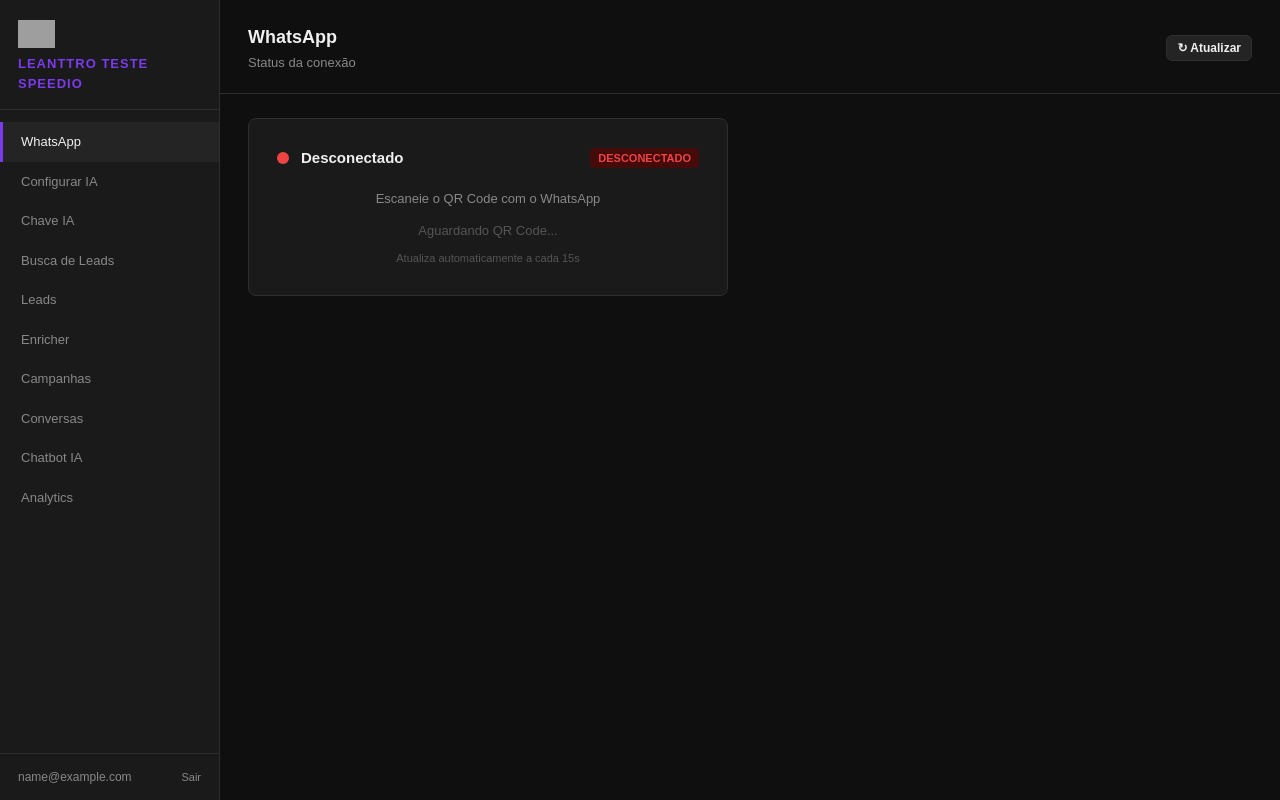
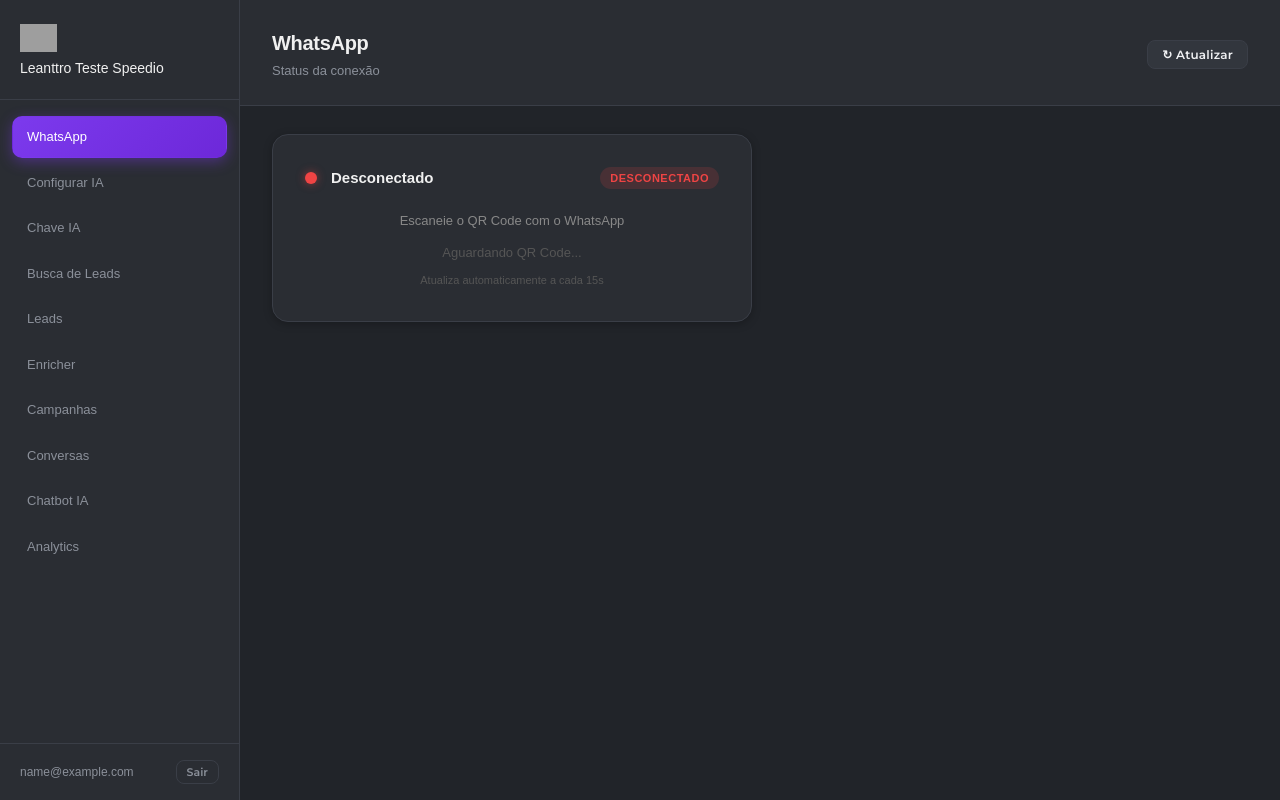
Before and after one commit to leanttro/speedio, a React (Vite) app in the folder frontend/: page /dashboard/whatsapp in a window 1280 px wide. Built offline with nearby package versions, Linux system fonts and the light colour scheme; no server answers; sample sign-in values are in the browser's storage; grey boxes are pictures that could not be loaded.

Commit message:
Update dashboard.css

```diff
--- a/frontend/src/pages/dashboard.css
+++ b/frontend/src/pages/dashboard.css
@@ -1,98 +1,338 @@
+/* ── GOOGLE FONTS ── */
+@import url('https://fonts.googleapis.com/css2?family=Montserrat:wght@400;500;600;700&display=swap');
+
 /* ── RESET + ROOT ── */
 *, *::before, *::after { margin: 0; padding: 0; box-sizing: border-box; }
+
 :root {
-  --bg: #0f0f0f; --bg2: #1a1a1a; --bg3: #242424; --border: #2e2e2e;
-  --text: #f0f0f0; --text2: #888; --accent: #7c3aed; --accent2: #6d28d9;
-  --green: #22c55e; --red: #ef4444; --yellow: #f59e0b; --blue: #3b82f6;
+  /* Dark theme */
+  --bg:      #212429;
+  --bg2:     #2a2d33;
+  --bg3:     #32363d;
+  --border:  #3a3e47;
+  --text:    #f0f1f3;
+  --text2:   #8b909a;
+  --accent:  #7c3aed;
+  --accent2: #6d28d9;
+  --accent-light: #ede9fe;
+  --green:   #22c55e;
+  --red:     #ef4444;
+  --yellow:  #f59e0b;
+  --blue:    #3b82f6;
+  --shadow:  0 4px 24px rgba(0,0,0,0.35);
+  --shadow-sm: 0 2px 8px rgba(0,0,0,0.25);
 }
-body { font-family: Arial, sans-serif; background: var(--bg); color: var(--text); font-size: 14px; line-height: 1.5; }
+
+[data-theme="light"] {
+  --bg:      #f4f5f7;
+  --bg2:     #ffffff;
+  --bg3:     #f0f1f3;
+  --border:  #e2e4e9;
+  --text:    #1a1d23;
+  --text2:   #6b7280;
+  --accent:  #7c3aed;
+  --accent2: #6d28d9;
+  --accent-light: #ede9fe;
+  --green:   #16a34a;
+  --red:     #dc2626;
+  --yellow:  #d97706;
+  --blue:    #2563eb;
+  --shadow:  0 4px 24px rgba(0,0,0,0.08);
+  --shadow-sm: 0 2px 8px rgba(0,0,0,0.06);
+}
+
+body {
+  font-family: 'Montserrat', sans-serif;
+  background: var(--bg);
+  color: var(--text);
+  font-size: 14px;
+  line-height: 1.5;
+}
 
 /* ── LAYOUT ── */
 .app-layout { display: flex; height: 100vh; overflow: hidden; }
 
 /* ── SIDEBAR ── */
-.sidebar { width: 220px; background: var(--bg2); border-right: 1px solid var(--border); display: flex; flex-direction: column; flex-shrink: 0; }
-.sidebar-logo { padding: 20px 18px 16px; font-size: 13px; font-weight: bold; color: var(--accent); text-transform: uppercase; letter-spacing: 1px; border-bottom: 1px solid var(--border); }
-.sidebar-nav { flex: 1; padding: 12px 0; overflow-y: auto; }
-.nav-item { display: flex; align-items: center; gap: 10px; padding: 10px 18px; color: var(--text2); cursor: pointer; border-left: 3px solid transparent; transition: all 0.15s; font-size: 13px; text-decoration: none; }
-.nav-item:hover { color: var(--text); background: var(--bg3); }
-.nav-item.active { color: var(--text); background: var(--bg3); border-left-color: var(--accent); }
+.sidebar {
+  width: 240px;
+  background: var(--bg2);
+  border-right: 1px solid var(--border);
+  display: flex;
+  flex-direction: column;
+  flex-shrink: 0;
+  box-shadow: var(--shadow-sm);
+}
+
+.sidebar-logo {
+  padding: 24px 20px 20px;
+  border-bottom: 1px solid var(--border);
+}
+
+.sidebar-logo img {
+  height: 28px;
+  margin-bottom: 10px;
+  display: block;
+}
+
+.sidebar-logo-name {
+  font-size: 11px;
+  font-weight: 700;
+  color: var(--text2);
+  text-transform: uppercase;
+  letter-spacing: 1.5px;
+  line-height: 1.3;
+}
+
+.sidebar-logo-highlight {
+  display: block;
+  font-size: 13px;
+  font-weight: 700;
+  background: linear-gradient(135deg, #7c3aed, #a855f7);
+  -webkit-background-clip: text;
+  -webkit-text-fill-color: transparent;
+  background-clip: text;
+  letter-spacing: 0.5px;
+  margin-top: 2px;
+}
+
+.sidebar-nav { flex: 1; padding: 16px 12px; overflow-y: auto; display: flex; flex-direction: column; gap: 4px; }
+
+.nav-item {
+  display: flex;
+  align-items: center;
+  gap: 10px;
+  padding: 10px 14px;
+  color: var(--text2);
+  cursor: pointer;
+  border-radius: 10px;
+  transition: all 0.18s ease;
+  font-size: 13px;
+  font-weight: 500;
+  text-decoration: none;
+  border: 1px solid transparent;
+}
+
+.nav-item:hover {
+  color: var(--text);
+  background: var(--bg3);
+  border-color: var(--border);
+}
+
+.nav-item.active {
+  color: #fff;
+  background: linear-gradient(135deg, #7c3aed, #6d28d9);
+  border-color: transparent;
+  box-shadow: 0 4px 14px rgba(124, 58, 237, 0.4);
+}
+
 .nav-item .icon { width: 20px; text-align: center; }
-.sidebar-user { padding: 14px 18px; border-top: 1px solid var(--border); display: flex; align-items: center; justify-content: space-between; }
-.sidebar-user span { font-size: 12px; color: var(--text2); }
-.sidebar-user button { font-size: 11px; color: var(--text2); background: none; border: none; cursor: pointer; }
-.sidebar-user button:hover { color: var(--red); }
+
+.sidebar-user {
+  padding: 16px 20px;
+  border-top: 1px solid var(--border);
+  display: flex;
+  align-items: center;
+  justify-content: space-between;
+}
+
+.sidebar-user span { font-size: 12px; font-weight: 500; color: var(--text2); }
+
+.sidebar-user button {
+  font-size: 11px;
+  font-weight: 600;
+  color: var(--text2);
+  background: none;
+  border: 1px solid var(--border);
+  border-radius: 8px;
+  padding: 4px 10px;
+  cursor: pointer;
+  transition: all 0.15s;
+  font-family: 'Montserrat', sans-serif;
+}
+
+.sidebar-user button:hover { color: var(--red); border-color: var(--red); background: rgba(239,68,68,0.08); }
+
+/* ── THEME TOGGLE ── */
+.theme-toggle {
+  display: flex;
+  align-items: center;
+  justify-content: center;
+  width: 32px;
+  height: 32px;
+  border-radius: 10px;
+  border: 1px solid var(--border);
+  background: var(--bg3);
+  cursor: pointer;
+  font-size: 16px;
+  transition: all 0.15s;
+  flex-shrink: 0;
+}
+.theme-toggle:hover { border-color: var(--accent); background: var(--accent-light); }
 
 /* ── MAIN ── */
-.main-content { flex: 1; overflow-y: auto; display: flex; flex-direction: column; }
-.page-header { padding: 24px 28px 20px; border-bottom: 1px solid var(--border); display: flex; align-items: center; justify-content: space-between; flex-shrink: 0; }
-.page-header h2 { font-size: 18px; }
-.page-header p { font-size: 13px; color: var(--text2); margin-top: 2px; }
-.page-body { padding: 24px 28px; flex: 1; overflow-y: auto; }
+.main-content { flex: 1; overflow-y: auto; display: flex; flex-direction: column; background: var(--bg); }
+
+.page-header {
+  padding: 28px 32px 24px;
+  border-bottom: 1px solid var(--border);
+  display: flex;
+  align-items: center;
+  justify-content: space-between;
+  flex-shrink: 0;
+  background: var(--bg2);
+}
+
+.page-header h2 { font-size: 20px; font-weight: 700; letter-spacing: -0.3px; }
+.page-header p { font-size: 13px; color: var(--text2); margin-top: 3px; font-weight: 400; }
+.page-body { padding: 28px 32px; flex: 1; overflow-y: auto; }
 
 /* ── FORMS ── */
-.form-group { margin-bottom: 16px; }
-.form-group label { display: block; font-size: 12px; color: var(--text2); margin-bottom: 6px; text-transform: uppercase; letter-spacing: 0.5px; }
-input, select, textarea { width: 100%; background: var(--bg3); border: 1px solid var(--border); border-radius: 6px; color: var(--text); font-family: Arial, sans-serif; font-size: 14px; padding: 10px 12px; outline: none; transition: border-color 0.2s; box-sizing: border-box; }
-input:focus, select:focus, textarea:focus { border-color: var(--accent); }
+.form-group { margin-bottom: 18px; }
+
+.form-group label {
+  display: block;
+  font-size: 11px;
+  font-weight: 700;
+  color: var(--text2);
+  margin-bottom: 7px;
+  text-transform: uppercase;
+  letter-spacing: 0.8px;
+  font-family: 'Montserrat', sans-serif;
+}
+
+input, select, textarea {
+  width: 100%;
+  background: var(--bg3);
+  border: 1.5px solid var(--border);
+  border-radius: 10px;
+  color: var(--text);
+  font-family: 'Montserrat', sans-serif;
+  font-size: 14px;
+  padding: 11px 14px;
+  outline: none;
+  transition: border-color 0.2s, box-shadow 0.2s;
+  box-sizing: border-box;
+}
+
+input:focus, select:focus, textarea:focus {
+  border-color: var(--accent);
+  box-shadow: 0 0 0 3px rgba(124,58,237,0.15);
+}
+
 textarea { resize: vertical; min-height: 80px; }
 input[type="range"] { padding: 0; height: 4px; accent-color: var(--accent); cursor: pointer; }
 input[type="checkbox"] { width: auto; accent-color: var(--accent); cursor: pointer; }
 
 /* ── BUTTONS ── */
-.btn { display: inline-flex; align-items: center; gap: 6px; padding: 9px 16px; border-radius: 6px; border: none; font-family: Arial, sans-serif; font-size: 13px; cursor: pointer; transition: opacity 0.2s; font-weight: bold; }
-.btn:hover { opacity: 0.85; }
-.btn:disabled { opacity: 0.6; cursor: not-allowed; }
-.btn-primary { background: var(--accent); color: #fff; }
-.btn-secondary { background: var(--bg3); color: var(--text); border: 1px solid var(--border); }
-.btn-danger { background: var(--red); color: #fff; }
-.btn-success { background: var(--green); color: #000; }
-.btn-sm { padding: 5px 10px; font-size: 12px; }
+.btn {
+  display: inline-flex;
+  align-items: center;
+  gap: 8px;
+  padding: 10px 20px;
+  border-radius: 12px;
+  border: none;
+  font-family: 'Montserrat', sans-serif;
+  font-size: 13px;
+  font-weight: 600;
+  cursor: pointer;
+  transition: all 0.18s ease;
+  letter-spacing: 0.2px;
+}
+
+.btn:hover { transform: translateY(-1px); box-shadow: var(--shadow-sm); }
+.btn:active { transform: translateY(0); }
+.btn:disabled { opacity: 0.5; cursor: not-allowed; transform: none; box-shadow: none; }
+
+.btn-primary {
+  background: linear-gradient(135deg, #7c3aed, #6d28d9);
+  color: #fff;
+  box-shadow: 0 4px 14px rgba(124,58,237,0.35);
+}
+.btn-primary:hover { box-shadow: 0 6px 20px rgba(124,58,237,0.5); }
+
+.btn-secondary {
+  background: var(--bg3);
+  color: var(--text);
+  border: 1.5px solid var(--border);
+}
+.btn-secondary:hover { border-color: var(--accent); color: var(--accent); }
+
+.btn-danger {
+  background: linear-gradient(135deg, #ef4444, #dc2626);
+  color: #fff;
+  box-shadow: 0 4px 14px rgba(239,68,68,0.3);
+}
+
+.btn-success {
+  background: linear-gradient(135deg, #22c55e, #16a34a);
+  color: #fff;
+  box-shadow: 0 4px 14px rgba(34,197,94,0.3);
+}
+
+.btn-sm { padding: 6px 14px; font-size: 12px; border-radius: 8px; }
 .btn-full { width: 100%; justify-content: center; }
 
 /* ── CARDS ── */
 .cards-row { display: grid; grid-template-columns: repeat(auto-fit, minmax(160px, 1fr)); gap: 16px; margin-bottom: 24px; }
-.card { background: var(--bg2); border: 1px solid var(--border); border-radius: 8px; padding: 18px; }
-.card-label { font-size: 11px; color: var(--text2); text-transform: uppercase; letter-spacing: 0.5px; }
-.card-value { font-size: 28px; font-weight: bold; margin-top: 6px; }
+
+.card {
+  background: var(--bg2);
+  border: 1px solid var(--border);
+  border-radius: 14px;
+  padding: 20px;
+  transition: box-shadow 0.18s;
+}
+
+.card:hover { box-shadow: var(--shadow-sm); }
+
+.card-label { font-size: 11px; font-weight: 700; color: var(--text2); text-transform: uppercase; letter-spacing: 0.8px; }
+.card-value { font-size: 28px; font-weight: 700; margin-top: 8px; }
 .card-value.green { color: var(--green); }
 .card-value.yellow { color: var(--yellow); }
 .card-value.blue { color: var(--blue); }
 
 /* ── TABLES ── */
-.table-wrap { background: var(--bg2); border: 1px solid var(--border); border-radius: 8px; overflow: hidden; }
+.table-wrap { background: var(--bg2); border: 1px solid var(--border); border-radius: 14px; overflow: hidden; }
 table { width: 100%; border-collapse: collapse; }
 thead { background: var(--bg3); }
-th { padding: 10px 14px; text-align: left; font-size: 11px; color: var(--text2); text-transform: uppercase; letter-spacing: 0.5px; font-weight: bold; }
-td { padding: 10px 14px; border-top: 1px solid var(--border); font-size: 13px; vertical-align: middle; }
+th { padding: 12px 16px; text-align: left; font-size: 11px; font-weight: 700; color: var(--text2); text-transform: uppercase; letter-spacing: 0.8px; }
+td { padding: 12px 16px; border-top: 1px solid var(--border); font-size: 13px; font-weight: 500; vertical-align: middle; }
 tr:hover td { background: var(--bg3); }
 
 /* ── BADGES ── */
-.badge { display: inline-block; padding: 2px 8px; border-radius: 4px; font-size: 11px; font-weight: bold; text-transform: uppercase; }
-.badge-pendente    { background: #2e2e2e; color: #888; }
-.badge-em_contato  { background: #1e3a5f; color: #3b82f6; }
-.badge-qualificado { background: #14532d; color: #22c55e; }
-.badge-convertido  { background: #134e4a; color: #2dd4bf; }
-.badge-perdido     { background: #450a0a; color: #ef4444; }
-.badge-ativa       { background: #14532d; color: #22c55e; }
-.badge-pausada     { background: #451a03; color: #f59e0b; }
-.badge-rascunho    { background: #2e2e2e; color: #888; }
-.badge-concluida   { background: #1e1b4b; color: #818cf8; }
-.badge-ia          { background: #2e1065; color: #a855f7; }
-.badge-manual      { background: #1e3a5f; color: #3b82f6; }
-.badge-conectado   { background: #14532d; color: #22c55e; }
-.badge-desconectado{ background: #450a0a; color: #ef4444; }
+.badge {
+  display: inline-block;
+  padding: 3px 10px;
+  border-radius: 20px;
+  font-size: 11px;
+  font-weight: 700;
+  text-transform: uppercase;
+  letter-spacing: 0.5px;
+}
+.badge-pendente    { background: rgba(139,144,154,0.15); color: var(--text2); }
+.badge-em_contato  { background: rgba(59,130,246,0.15); color: var(--blue); }
+.badge-qualificado { background: rgba(34,197,94,0.15); color: var(--green); }
+.badge-convertido  { background: rgba(45,212,191,0.15); color: #2dd4bf; }
+.badge-perdido     { background: rgba(239,68,68,0.15); color: var(--red); }
+.badge-ativa       { background: rgba(34,197,94,0.15); color: var(--green); }
+.badge-pausada     { background: rgba(245,158,11,0.15); color: var(--yellow); }
+.badge-rascunho    { background: rgba(139,144,154,0.15); color: var(--text2); }
+.badge-concluida   { background: rgba(129,140,248,0.15); color: #818cf8; }
+.badge-ia          { background: rgba(168,85,247,0.15); color: #a855f7; }
+.badge-manual      { background: rgba(59,130,246,0.15); color: var(--blue); }
+.badge-conectado   { background: rgba(34,197,94,0.15); color: var(--green); }
+.badge-desconectado{ background: rgba(239,68,68,0.15); color: var(--red); }
 
 /* ── PROGRESS ── */
-.progress-bar { height: 6px; background: var(--border); border-radius: 3px; overflow: hidden; display: inline-block; width: 100px; }
-.progress-fill { height: 100%; background: var(--accent); border-radius: 3px; }
+.progress-bar { height: 6px; background: var(--border); border-radius: 99px; overflow: hidden; display: inline-block; width: 100px; }
+.progress-fill { height: 100%; background: linear-gradient(90deg, #7c3aed, #a855f7); border-radius: 99px; }
 
 /* ── MODAL ── */
-.modal-overlay { display: none; position: fixed; inset: 0; background: rgba(0,0,0,0.7); z-index: 100; align-items: center; justify-content: center; }
+.modal-overlay { display: none; position: fixed; inset: 0; background: rgba(0,0,0,0.6); backdrop-filter: blur(4px); z-index: 100; align-items: center; justify-content: center; }
 .modal-overlay.open { display: flex; }
-.modal { background: var(--bg2); border: 1px solid var(--border); border-radius: 8px; padding: 28px; width: 90%; max-width: 520px; max-height: 85vh; overflow-y: auto; }
-.modal h3 { font-size: 16px; margin-bottom: 20px; }
-.modal-footer { display: flex; gap: 10px; justify-content: flex-end; margin-top: 20px; padding-top: 16px; border-top: 1px solid var(--border); }
+.modal { background: var(--bg2); border: 1px solid var(--border); border-radius: 16px; padding: 32px; width: 90%; max-width: 520px; max-height: 85vh; overflow-y: auto; box-shadow: var(--shadow); }
+.modal h3 { font-size: 17px; font-weight: 700; margin-bottom: 22px; }
+.modal-footer { display: flex; gap: 10px; justify-content: flex-end; margin-top: 22px; padding-top: 18px; border-top: 1px solid var(--border); }
 
 /* ── CONFIG GRID ── */
 .config-grid { display: grid; grid-template-columns: 1fr 1fr; gap: 16px; }
@@ -102,47 +342,70 @@
 
 /* ── MISC ── */
 .toggle-row { display: flex; align-items: center; gap: 12px; padding: 14px 0; }
-.contact-check-list { max-height: 200px; overflow-y: auto; border: 1px solid var(--border); border-radius: 6px; padding: 8px; background: var(--bg3); }
-.contact-check-item { display: flex; align-items: center; gap: 8px; padding: 5px 4px; font-size: 13px; cursor: pointer; }
-.contact-check-item:hover { background: var(--bg2); border-radius: 4px; }
+.contact-check-list { max-height: 200px; overflow-y: auto; border: 1.5px solid var(--border); border-radius: 10px; padding: 8px; background: var(--bg3); }
+.contact-check-item { display: flex; align-items: center; gap: 8px; padding: 5px 4px; font-size: 13px; cursor: pointer; font-weight: 500; }
+.contact-check-item:hover { background: var(--bg2); border-radius: 6px; }
 .filter-row { display: flex; gap: 10px; align-items: center; margin-bottom: 16px; }
 .filter-row select { width: auto; }
-.section-title { font-size: 12px; text-transform: uppercase; letter-spacing: 0.5px; color: var(--text2); margin-bottom: 12px; margin-top: 24px; }
+.section-title { font-size: 11px; font-weight: 700; text-transform: uppercase; letter-spacing: 0.8px; color: var(--text2); margin-bottom: 12px; margin-top: 24px; }
 .section-title:first-child { margin-top: 0; }
 hr { border: none; border-top: 1px solid var(--border); margin: 20px 0; }
-.empty-state { text-align: center; padding: 40px; color: var(--text2); font-size: 13px; }
+.empty-state { text-align: center; padding: 48px; color: var(--text2); font-size: 13px; font-weight: 500; }
 a { color: var(--accent); text-decoration: none; }
 
 /* ── WPP ── */
-.wpp-box { background: var(--bg2); border: 1px solid var(--border); border-radius: 8px; padding: 28px; max-width: 480px; }
-.wpp-row { display: flex; align-items: center; gap: 12px; margin-bottom: 20px; }
-.wpp-dot { width: 12px; height: 12px; border-radius: 50%; background: var(--red); flex-shrink: 0; }
-.wpp-dot.on { background: var(--green); }
+.wpp-box {
+  background: var(--bg2);
+  border: 1px solid var(--border);
+  border-radius: 16px;
+  padding: 32px;
+  max-width: 480px;
+  box-shadow: var(--shadow-sm);
+}
+.wpp-row { display: flex; align-items: center; gap: 14px; margin-bottom: 22px; }
+.wpp-dot { width: 12px; height: 12px; border-radius: 50%; background: var(--red); flex-shrink: 0; box-shadow: 0 0 8px rgba(239,68,68,0.5); }
+.wpp-dot.on { background: var(--green); box-shadow: 0 0 8px rgba(34,197,94,0.5); }
 .qr-wrap { margin-top: 20px; text-align: center; }
-.qr-wrap img { max-width: 220px; border: 4px solid #fff; border-radius: 8px; }
+.qr-wrap img { max-width: 220px; border: 4px solid #fff; border-radius: 12px; }
 
 /* ── CONVERSATIONS ── */
 .conv-layout { display: flex; flex: 1; overflow: hidden; height: calc(100vh - 73px); }
 .conv-list { width: 280px; border-right: 1px solid var(--border); overflow-y: auto; flex-shrink: 0; }
-.conv-item { padding: 12px 16px; border-bottom: 1px solid var(--border); cursor: pointer; transition: background 0.15s; }
+.conv-item { padding: 14px 18px; border-bottom: 1px solid var(--border); cursor: pointer; transition: background 0.15s; }
 .conv-item:hover, .conv-item.active { background: var(--bg3); }
-.conv-item-name { font-size: 13px; font-weight: bold; margin-bottom: 2px; }
-.conv-item-preview { font-size: 12px; color: var(--text2); white-space: nowrap; overflow: hidden; text-overflow: ellipsis; }
+.conv-item-name { font-size: 13px; font-weight: 700; margin-bottom: 2px; }
+.conv-item-preview { font-size: 12px; color: var(--text2); white-space: nowrap; overflow: hidden; text-overflow: ellipsis; font-weight: 400; }
 .conv-item-meta { display: flex; justify-content: space-between; align-items: center; margin-bottom: 4px; }
 .conv-main { flex: 1; display: flex; flex-direction: column; overflow: hidden; }
-.conv-header { padding: 12px 16px; border-bottom: 1px solid var(--border); display: flex; align-items: center; justify-content: space-between; flex-shrink: 0; }
-.messages-area { flex: 1; overflow-y: auto; padding: 16px; display: flex; flex-direction: column; gap: 8px; }
-.msg-bubble { max-width: 65%; padding: 8px 12px; border-radius: 8px; font-size: 13px; line-height: 1.4; word-break: break-word; }
+.conv-header { padding: 14px 18px; border-bottom: 1px solid var(--border); display: flex; align-items: center; justify-content: space-between; flex-shrink: 0; }
+.messages-area { flex: 1; overflow-y: auto; padding: 18px; display: flex; flex-direction: column; gap: 10px; }
+.msg-bubble { max-width: 65%; padding: 10px 14px; border-radius: 14px; font-size: 13px; font-weight: 500; line-height: 1.4; word-break: break-word; }
 .msg-bubble.user { background: var(--bg3); border: 1px solid var(--border); align-self: flex-start; }
-.msg-bubble.assistant { background: var(--accent2); color: #fff; align-self: flex-end; }
-.msg-bubble img, .msg-bubble video { max-width: 200px; border-radius: 6px; display: block; margin-bottom: 4px; }
-.msg-time { font-size: 10px; color: var(--text2); margin-top: 3px; }
-.conv-input-area { padding: 12px 16px; border-top: 1px solid var(--border); display: flex; gap: 8px; flex-shrink: 0; }
+.msg-bubble.assistant { background: linear-gradient(135deg, #7c3aed, #6d28d9); color: #fff; align-self: flex-end; }
+.msg-bubble img, .msg-bubble video { max-width: 200px; border-radius: 8px; display: block; margin-bottom: 4px; }
+.msg-time { font-size: 10px; color: var(--text2); margin-top: 4px; font-weight: 400; }
+.conv-input-area { padding: 14px 18px; border-top: 1px solid var(--border); display: flex; gap: 10px; flex-shrink: 0; }
 .conv-input-area input { flex: 1; }
-.conv-empty { flex: 1; display: flex; align-items: center; justify-content: center; color: var(--text2); font-size: 13px; }
+.conv-empty { flex: 1; display: flex; align-items: center; justify-content: center; color: var(--text2); font-size: 13px; font-weight: 500; }
 
 /* ── TOAST ── */
-.toast { position: fixed; bottom: 24px; right: 24px; background: var(--bg2); border: 1px solid var(--border); border-radius: 6px; padding: 12px 18px; font-size: 13px; z-index: 999; opacity: 0; transform: translateY(10px); transition: all 0.25s; pointer-events: none; }
+.toast {
+  position: fixed;
+  bottom: 24px;
+  right: 24px;
+  background: var(--bg2);
+  border: 1px solid var(--border);
+  border-radius: 12px;
+  padding: 14px 20px;
+  font-size: 13px;
+  font-weight: 600;
+  z-index: 999;
+  opacity: 0;
+  transform: translateY(10px);
+  transition: all 0.25s;
+  pointer-events: none;
+  box-shadow: var(--shadow);
+}
 .toast.show { opacity: 1; transform: translateY(0); }
 .toast.ok { border-left: 3px solid var(--green); }
 .toast.err { border-left: 3px solid var(--red); }
```
